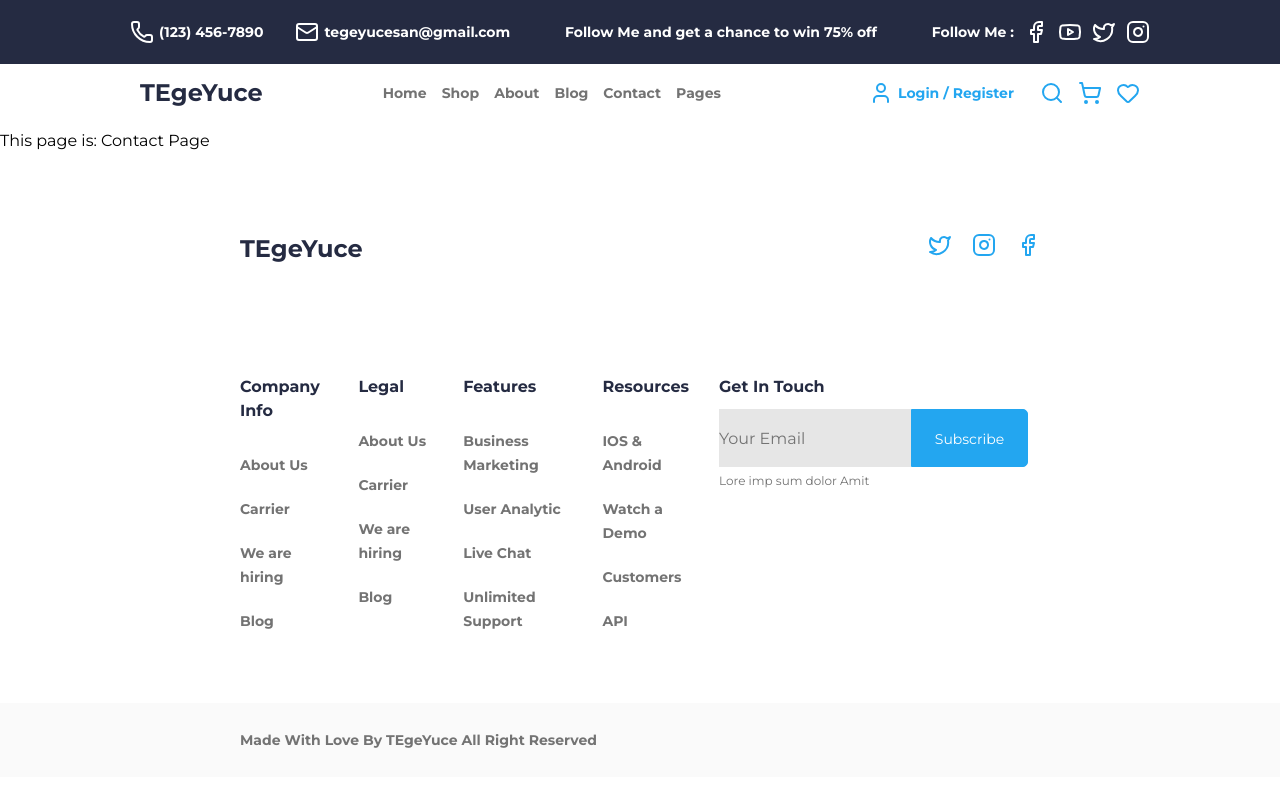
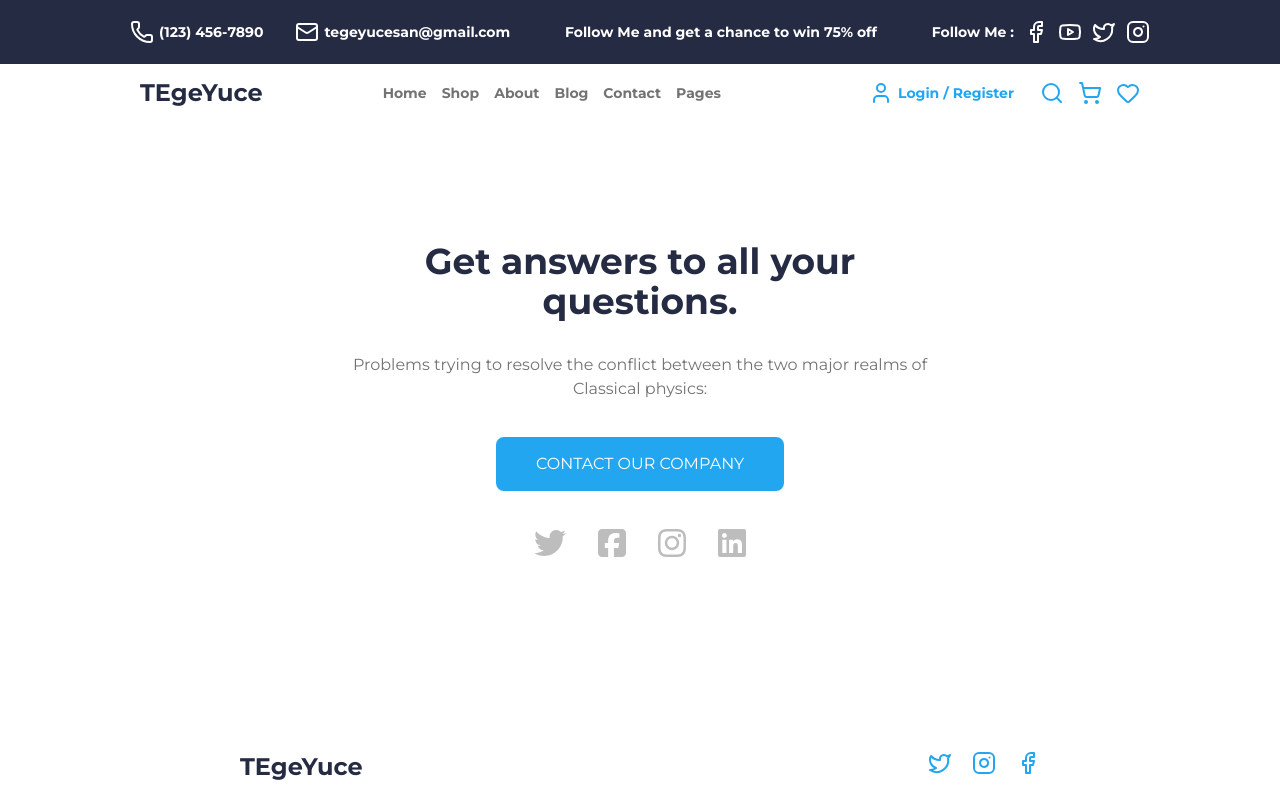
Before and after one commit to TEgeYuce/E-Commerce-Ege, a React (Vite) app: page /contact in a window 1280 px wide. Shown: the top 800 px of the page. Built offline with nearby package versions, Linux system fonts and the light colour scheme; a web font is replaced by a local one.

Commit message:
"ContactPage.jsx" Dosyası Tamamlandı

```diff
--- a/src/pages/ContactPage.jsx
+++ b/src/pages/ContactPage.jsx
@@ -1,6 +1,19 @@
+import {faLinkedin, faInstagram, faTwitter, faSquareFacebook} from '@fortawesome/free-brands-svg-icons'
+import {FontAwesomeIcon} from '@fortawesome/react-fontawesome'
+
 const ContactPage = () => {
   return (
-    <div>       This page is: Contact Page</div>
+    <div className=' flex flex-col gap-8 items-center mx-auto py-[112px] w-[607px]'>
+      <h2 className='text-[#252B42] w-[479px] text-center text-4xl font-bold'>Get answers to all your questions.</h2>
+      <h4 className='text-[#737373] text-center'>Problems trying to resolve the conflict between the two major realms of Classical physics:</h4>
+      <button className='border-4 rounded-xl bg-[#23A6F0] text-white px-[40px] py-[15px]'>CONTACT OUR COMPANY</button>
+      <div className='flex gap-8'>
+        <FontAwesomeIcon icon={faTwitter}  size='2xl' color='#BDBDBD'/>
+        <FontAwesomeIcon icon={faSquareFacebook} size='2xl' color='#BDBDBD' />
+        <FontAwesomeIcon icon={faInstagram} size='2xl' color='#BDBDBD' />
+        <FontAwesomeIcon icon={faLinkedin} size='2xl' color='#BDBDBD' />
+      </div>
+    </div>
   )
 }
 
```
